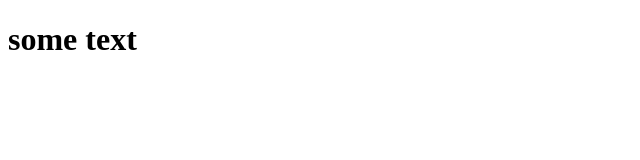
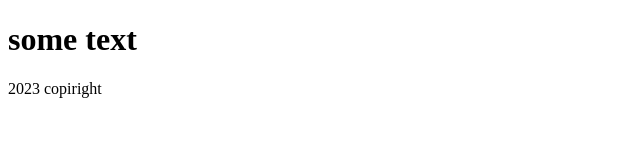
Before and after one commit to XenKer/git-branching, a plain HTML site: page index.html in a window 1280 px wide. Shown: the whole page, without its empty margins (0-640 px from the left). Drawn offline with Linux system fonts and the light colour scheme.

Commit message:
copyright

```diff
--- a/index.html
+++ b/index.html
@@ -10,6 +10,8 @@
 
 <body>
     <h1>some text</h1>
+
+    <footer>2023 copiright</footer>
 </body>
 
 </html>
```
